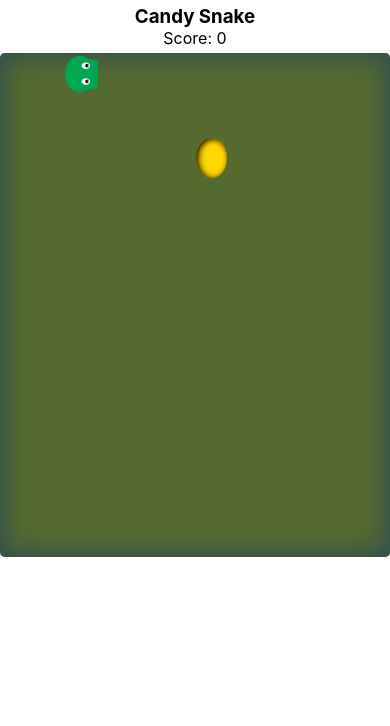
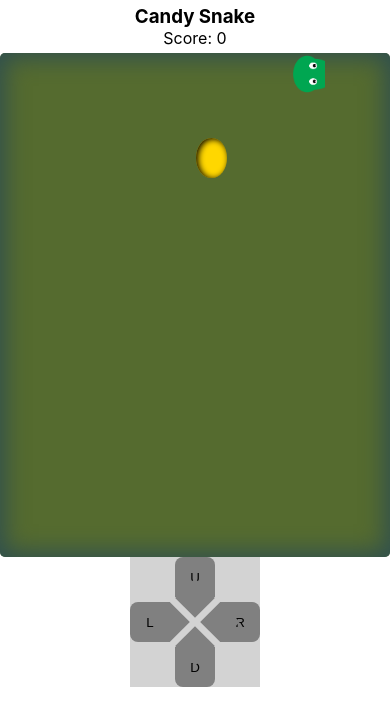
Before and after one commit to elnoor/snake, a React (Create React App) app: page / in a window 390 px wide. Shown: the top 726 px of the page. Built offline with nearby package versions, Linux system fonts and the light colour scheme.

Commit message:
navpad added

```diff
--- a/src/Game.css
+++ b/src/Game.css
@@ -1,19 +1,83 @@
 .game {
-  display: block
+  display: block;
 }
 .header {
   display: block;
   text-align: center;
   padding: 5px;
 }
-.header h3{
+.header h3 {
   margin: 0;
 }
-.header .left{
+.header .left {
   margin-right: 3rem;
 }
-.header .right{
+.header .right {
 }
+.navpad {
+  display: none;
+  width: 130px;
+  height: 130px;
+  background: lightgray;
+  position: relative;
+  margin-left: auto;
+  margin-right: auto;
+}
+.navpad button {
+  background: gray;
+  width: 40px;
+  height: 40px;
+  position: absolute;
+  border: none;
+}
+.navpad button::after {
+  content: "";
+  display: block;
+  width: 28px;
+  height: 28px;
+  background: gray;
+  transform: rotate(45deg);
+  position: absolute;
+}
+.navpad button.up {
+  top: 0;
+  left: calc((100% - 40px) / 2);
+  border-top-left-radius: 8px;
+  border-top-right-radius: 8px;
+}
+.navpad button.up::after {
+  bottom: -15px;
+}
+.navpad button.down {
+  bottom: 0;
+  left: calc((100% - 40px) / 2);
+  border-bottom-left-radius: 8px;
+  border-bottom-right-radius: 8px;
+}
+.navpad button.down::after {
+  top: -15px;
+}
+.navpad button.left {
+  left: 0;
+  top: calc((100% - 40px) / 2);
+  border-top-left-radius: 8px;
+  border-bottom-left-radius: 8px;
+}
+.navpad button.left::after {
+  right: -14px;
+  top: 6px;
+}
+.navpad button.right {
+  right: 0;
+  top: calc((100% - 40px) / 2);
+  border-top-right-radius: 8px;
+  border-bottom-right-radius: 8px;
+}
+.navpad button.right::after {
+  left: -14px;
+  top: 6px;
+}
+
 table {
   box-shadow: inset 0 0 23px 5px darkslategrey;
   background: darkolivegreen;
@@ -41,7 +105,7 @@ td.snake.head {
   background-repeat: no-repeat;
   background-color: transparent;
 }
-td.snake.head > span{
+td.snake.head > span {
   box-shadow: none;
 }
 td.snake.head.left {
@@ -59,14 +123,14 @@ td.snake > span {
   margin-top: 0%;
   border-radius: 50%;
   margin-left: 20%;
-  box-shadow:  inset 2px 1px 3px 0px #303030;
+  box-shadow: inset 2px 1px 3px 0px #303030;
 }
 td.food {
   /* border: 1px solid #dfdfdf; */
 }
 td.food > span {
   border-radius: 50%;
-  box-shadow:  inset 2px 1px 6px 0px black;
+  box-shadow: inset 2px 1px 6px 0px black;
 }
 .red > span {
   background: red;
@@ -86,3 +150,11 @@ td.food > span {
 .orange > span {
   background: orange;
 }
+
+
+/*** Mobile ***/
+@media only screen and (max-width: 540px) {
+  .navpad{
+    display: block;
+  }
+}
--- a/src/Game.js
+++ b/src/Game.js
@@ -21,6 +21,7 @@ export default function Game() {
   const [direction, setDirection] = useState("right");
   const [food, setFood] = useState([getRandomFood()]);
   const [score, setScore] = useState(0);
+  const [intervalId, setIntervalId] = useState(null);
   const [gameOver, setGameOver] = useState(false);
 
   const moveSnake = useCallback(
@@ -129,37 +130,31 @@ export default function Game() {
     [snake, stomach, food]
   );
 
+  const changeDirection = useCallback(
+    (_direction) => {
+      if (
+        _direction &&
+        // not same direction
+        _direction !== direction &&
+        // moving reverse not allowed
+        ((_direction === "right" && direction !== "left") ||
+          (_direction === "left" && direction !== "right") ||
+          (_direction === "up" && direction !== "down") ||
+          (_direction === "down" && direction !== "up"))
+      ) {
+        moveSnake(_direction);
+        setDirection(_direction);
+        setIntervalId((prevIntervalId) => {
+          clearInterval(prevIntervalId);
+          return null;
+        });
+      }
+    },
+    [moveSnake, direction]
+  );
+
   // move snake in a direction continiously or with user input
   useEffect(() => {
-    var touchStartX = null;
-    var touchStartY = null;
-
-    function onTouchStart(e) {
-      const firstTouch = e.touches[0];
-      touchStartX = firstTouch.clientX;
-      touchStartY = firstTouch.clientY;
-    }
-
-    function onTouchMove(e) {
-      if (!touchStartX || !touchStartY) {
-        return;
-      }
-
-      var touchEndX = e.touches[0].clientX;
-      var touchEndY = e.touches[0].clientY;
-
-      var diffX = touchStartX - touchEndX;
-      var diffY = touchStartY - touchEndY;
-
-      if (Math.abs(diffX) > Math.abs(diffY)) {
-        changeDirection(diffX > 0 ? "left" : "right");
-      } else {
-        changeDirection(diffY > 0 ? "up" : "down");
-      }
-      touchStartX = null;
-      touchStartY = null;
-    }
-
     function onButtonClicked(e) {
       changeDirection(
         e.keyCode === 37
@@ -180,38 +175,16 @@ export default function Game() {
       interval = setInterval(() => {
         moveSnake(direction);
       }, SNAKE_SPEED);
-    }
+      setIntervalId(interval);
 
-    function changeDirection(_direction) {
-      if (
-        _direction &&
-        // not same direction
-        _direction !== direction &&
-        // moving reverse not allowed
-        ((_direction === "right" && direction !== "left") ||
-          (_direction === "left" && direction !== "right") ||
-          (_direction === "up" && direction !== "down") ||
-          (_direction === "down" && direction !== "up"))
-      ) {
-        clearInterval(interval);
-        setDirection(_direction);
-        moveSnake(_direction);
-      }
-    }
-
-    if (!gameOver) {
       document.addEventListener("keydown", onButtonClicked);
-      document.addEventListener("touchstart", onTouchStart);
-      document.addEventListener("touchmove", onTouchMove);
     }
 
     return () => {
       document.removeEventListener("keydown", onButtonClicked);
-      document.addEventListener("touchstart", onTouchStart);
-      document.addEventListener("touchmove", onTouchMove);
       clearInterval(interval);
     };
-  }, [direction, moveSnake, gameOver]);
+  }, [direction, moveSnake, gameOver, changeDirection]);
 
   // generate certain number of food periodically if needed
   useEffect(() => {
@@ -276,6 +249,7 @@ export default function Game() {
         <span className="right">Score: {score}</span>
       </div>
       <Board grid={grid} />
+      <NavPad onClick={changeDirection} />
     </div>
   );
 }
@@ -305,3 +279,26 @@ const Board = React.memo((props) => {
   }
   return render();
 });
+
+// Controller pad to be used in mobile devices
+const NavPad = React.memo((props) => {
+  function render() {
+    return (
+      <div className="navpad">
+        <button className="up" onClick={() => props.onClick("up")}>
+          U
+        </button>
+        <button className="right" onClick={() => props.onClick("right")}>
+          R
+        </button>
+        <button className="down" onClick={() => props.onClick("down")}>
+          D
+        </button>
+        <button className="left" onClick={() => props.onClick("left")}>
+          L
+        </button>
+      </div>
+    );
+  }
+  return render();
+});
```
